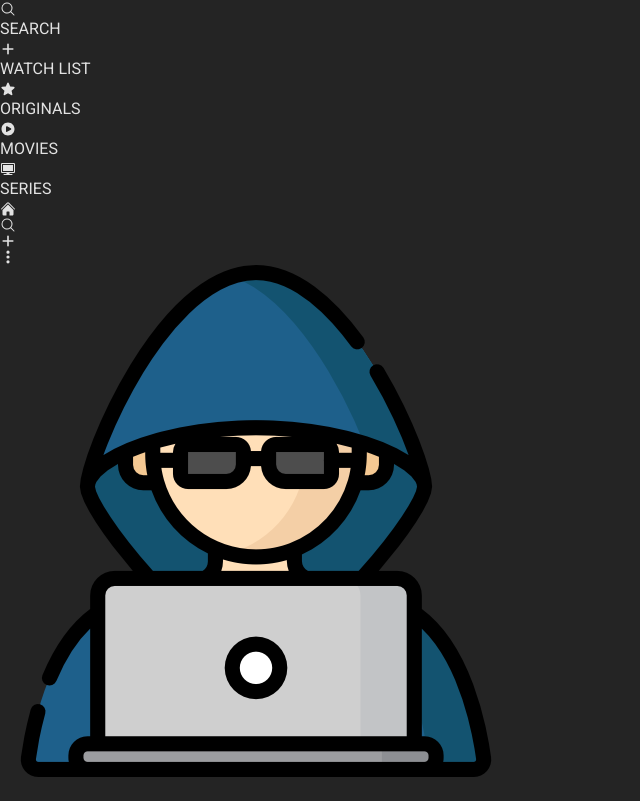
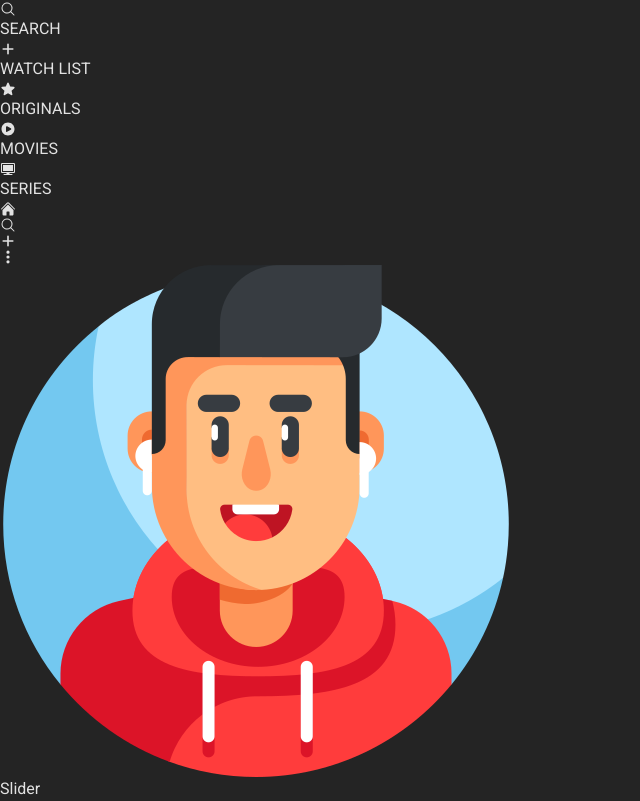
Before and after one commit to MahomedCissokho/disney, a React (Vite) app: page / in a window 1280 px wide. Shown: the part 351-1152 px from the top of the page, without its empty margins (0-640 px from the left). Before the commit the page ends 1128 px from the top, so only its background shows below. Built offline with nearby package versions, Linux system fonts and the light colour scheme.

Commit message:
using axios to create our api and design slider compoment

```diff
--- a/package.json
+++ b/package.json
@@ -10,6 +10,7 @@
     "preview": "vite preview"
   },
   "dependencies": {
+    "axios": "^1.4.0",
     "react": "^18.2.0",
     "react-dom": "^18.2.0",
     "react-icons": "^4.10.1"
--- a/src/App.jsx
+++ b/src/App.jsx
@@ -1,8 +1,13 @@
 import Header from "./components/Header";
+import Slider from "./components/Slider";
 
 
 export default function App() {
   return (
-    <Header/>
+    <>
+      <Header/>
+      <Slider/>
+    </>
+
   )
 }
--- /dev/null
+++ b/src/Services/GlobalApi.jsx
@@ -0,0 +1,6 @@
+import axios from 'axios'
+
+const movieBaseUrl = 'https://api.themoviedb.org/3'
+const api_key      = '5a311d11eccff3a10de49f735aed80ee'
+
+export const getTrendingVideos = axios.get(movieBaseUrl+'/trending/all/day?api_key'+api_key)
--- a/src/components/Header.jsx
+++ b/src/components/Header.jsx
@@ -7,7 +7,7 @@ import
 from 'react-icons/hi2'
 import {HiPlus} from 'react-icons/hi'
 import HeaderItem from './HeaderItem'
-import profile from '../assets/images/hacker.png'
+import profile from '../assets/images/avatar.png'
 import { HiDotsVertical } from 'react-icons/hi'
 import { useState } from 'react'
 
--- /dev/null
+++ b/src/components/Slider.jsx
@@ -0,0 +1,10 @@
+
+function Slider() {
+  return (
+    <div>
+      Slider
+    </div>
+  );
+}
+
+export default Slider;
```
Also changed, not shown: src/assets/images/avatar.png (added), 1 other file (tests, documents, lock files or other folders).
